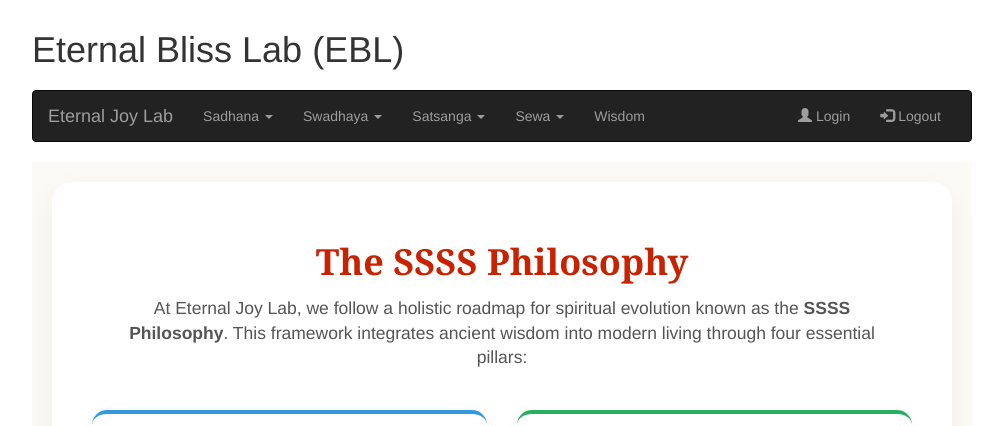
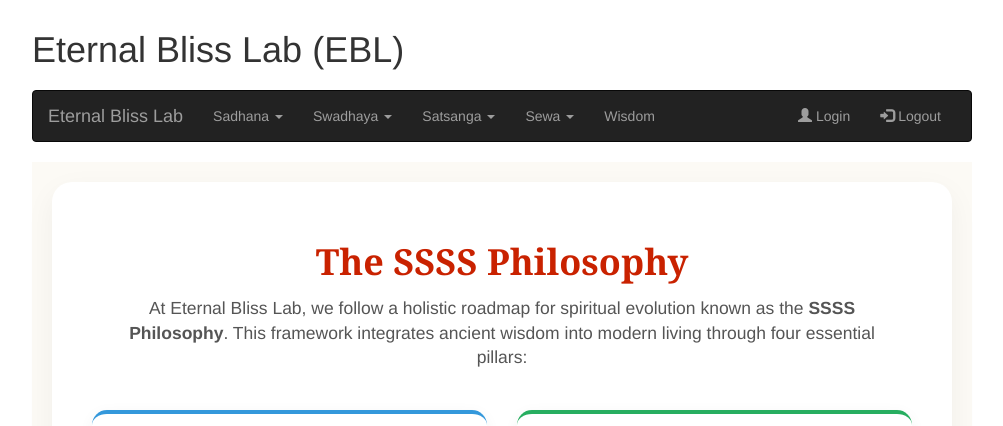
Before and after one commit to bkregmi/eternal-joy-lab, a React (Create React App) app: page / in a window 1280 px wide. Shown: the top 426 px of the page, without its empty margins (138-1141 px from the left). Built offline with nearby package versions, Linux system fonts and the light colour scheme.

Commit message:
updated branding to Eternal Bliss

```diff
--- a/public/index.html
+++ b/public/index.html
@@ -3,7 +3,7 @@
   <head>
     <meta charset="UTF-8" />
     <meta name="viewport" content="width=device-width, initial-scale=1.0" />
-    <title>Eternal Joy Lab</title>
+    <title>Eternal Bliss Lab</title>
   </head>
   <body>
     <div id="root"></div>
--- a/src/components/Home.js
+++ b/src/components/Home.js
@@ -78,7 +78,7 @@ function Home() {
       <section className="philosophy-section whiteBG" style={{ padding: '40px', borderRadius: '20px', marginBottom: '40px', boxShadow: '0 10px 30px rgba(0,0,0,0.05)' }}>
         <h1 className="text-center" style={{ color: '#c92200', marginBottom: '15px', fontFamily: "'Georgia', serif", fontWeight: 'bold' }}>The SSSS Philosophy</h1>
         <p className="lead text-center" style={{ fontSize: '1.25em', color: '#555', maxWidth: '800px', margin: '0 auto 40px auto' }}>
-          At Eternal Joy Lab, we follow a holistic roadmap for spiritual evolution known as the <strong>SSSS Philosophy</strong>.
+          At Eternal Bliss Lab, we follow a holistic roadmap for spiritual evolution known as the <strong>SSSS Philosophy</strong>.
           This framework integrates ancient wisdom into modern living through four essential pillars:
         </p>
 
--- a/src/components/Menu.js
+++ b/src/components/Menu.js
@@ -22,7 +22,7 @@ const Menu = () => {
             <span className="icon-bar"></span>
             <span className="icon-bar"></span>
           </button>
-          <Link className="navbar-brand" to="/" onClick={closeAll}>Eternal Joy Lab</Link>
+          <Link className="navbar-brand" to="/" onClick={closeAll}>Eternal Bliss Lab</Link>
         </div>
         <div className={`collapse navbar-collapse ${isNavCollapsed ? '' : 'in'}`} id="myNavbar">
           <ul className="nav navbar-nav">
```
